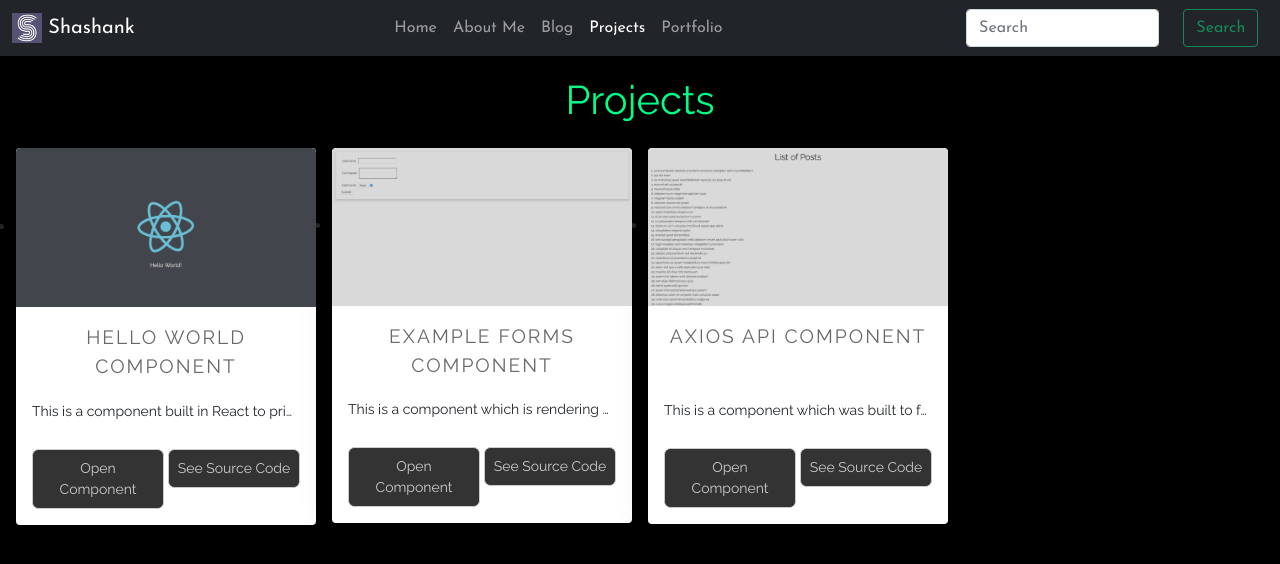
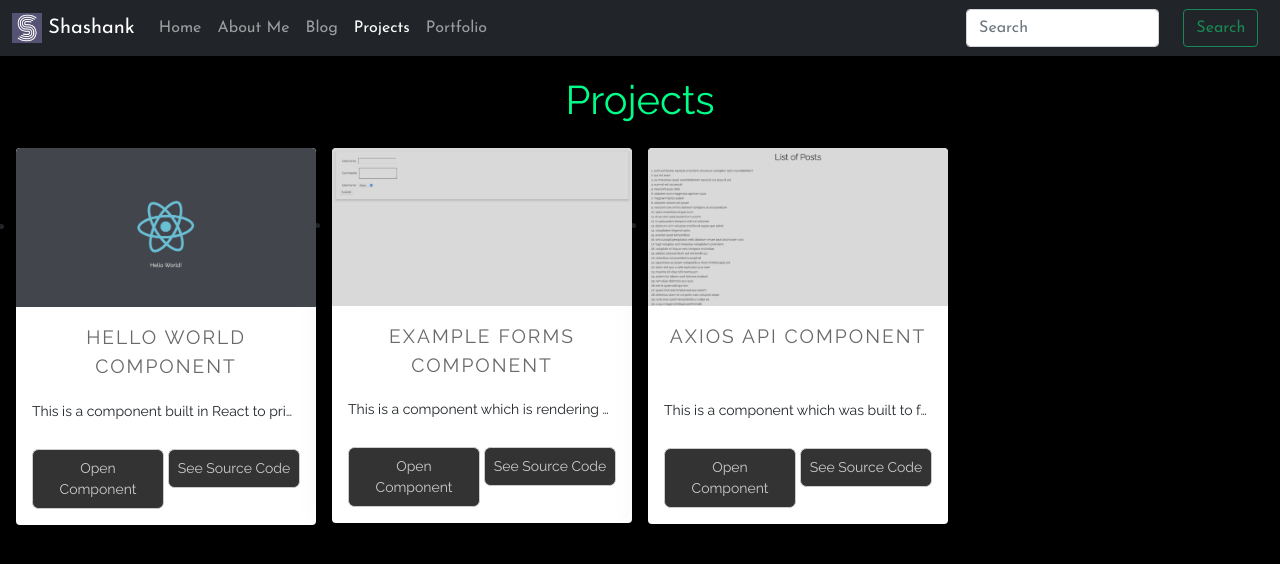
Before and after one commit to shashankcic/dev-shashank, a React (Create React App) app: page /projects in a window 1280 px wide. Shown: the top 564 px of the page. Built offline with nearby package versions, Linux system fonts and the light colour scheme.

Commit message:
updating header on search

```diff
--- a/src/components/Header/index.js
+++ b/src/components/Header/index.js
@@ -1,5 +1,5 @@
 import React, { useState }  from 'react';
-import { NavLink, Link } from 'react-router-dom';
+import { NavLink, Link, useLocation } from 'react-router-dom';
 import './styles.css';
 
 import {
@@ -14,8 +14,9 @@ import {
 } from 'react-bootstrap';
 // import initialProjects from '../data/initialProjects';
 
-function Header() {
+function Header(props) {
   const [searchField, setSearchField] = useState("");
+  const location = useLocation();
 
   // const filteredProjects = initialProjects.filter(
   //   project => {
@@ -57,7 +58,7 @@ function Header() {
           </Navbar.Brand>
           <Navbar.Toggle aria-controls="basic-navbar-nav" />
           <Navbar.Collapse id="basic-navbar-nav">
-            <Nav className="m-auto">
+            <Nav className="mr-auto">
               <Nav.Link className="m-auto" as={NavLink} exact to="/">Home</Nav.Link>
               <Nav.Link className="m-auto" as={NavLink} exact to="/about">About Me</Nav.Link>
               <Nav.Link className="m-auto" as={NavLink} exact to="/blog">Blog</Nav.Link>
@@ -75,7 +76,7 @@ function Header() {
                 <NavDropdown.Item as={Link} to="#action/3.2">Project 2</NavDropdown.Item>
               </NavDropdown>*/}
             </Nav>
-            <Form inline>
+            { (location.pathname!=="/search") ? (<Form inline>
                 <Row>
                   <Col xs={10} sm={8} md={6} lg={12} className="m-auto">
                     <Row>
@@ -90,7 +91,8 @@ function Header() {
                     </Row>
                   </Col>
                 </Row>
-            </Form>
+              </Form>) : null
+            }
           </Navbar.Collapse>
         </Container>
       </Navbar>
```
Lines whose indentation alone changed are shown as unchanged.
